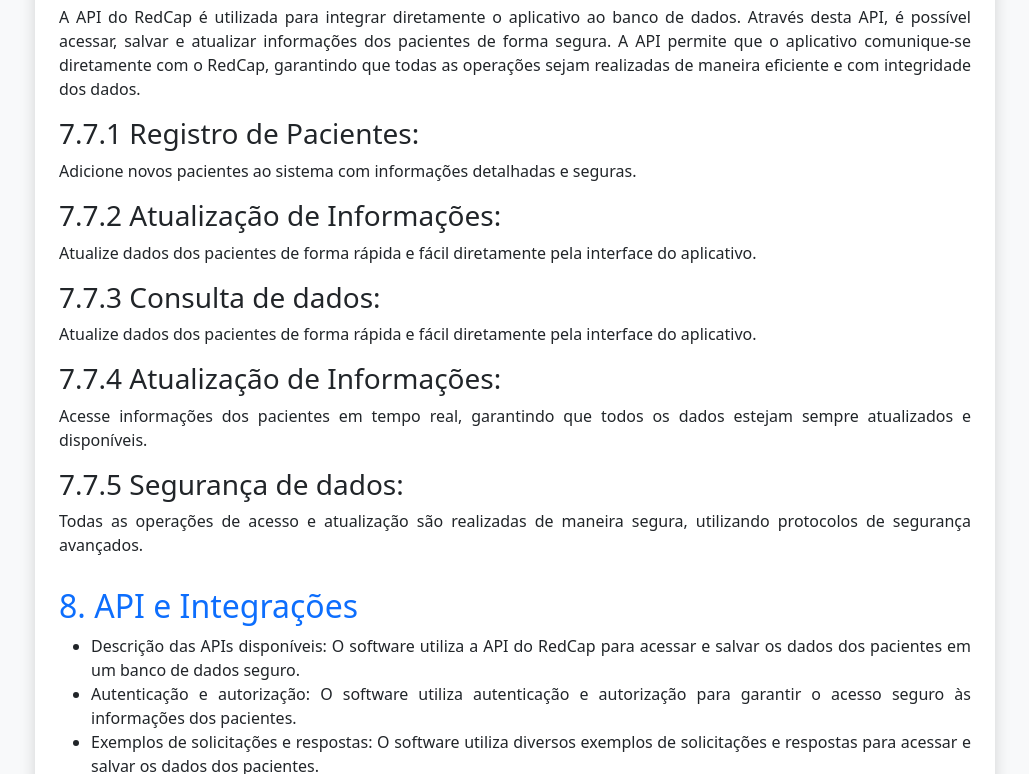
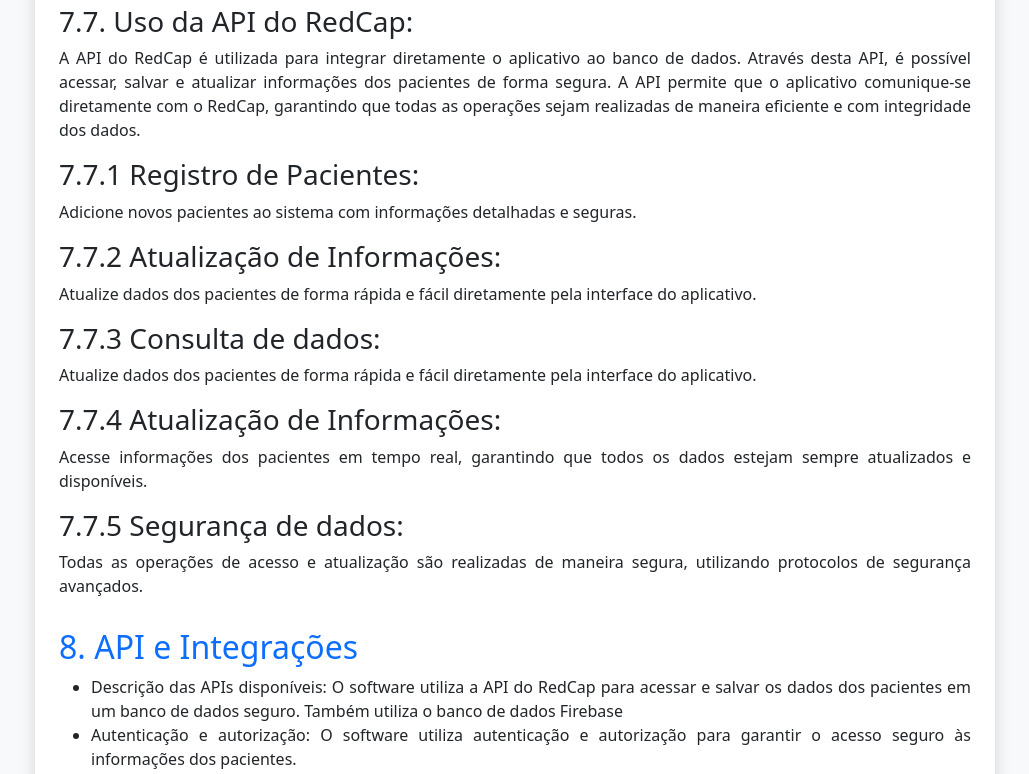
Before and after one commit to projetosici/Documentacao-App-Registro, a plain HTML site: page index.html in a window 1280 px wide. Shown: the part 5513-6287 px from the top of the page, without its empty margins (125-1154 px from the left). Drawn offline with nearby package versions, Linux system fonts and the light colour scheme.

Commit message:
Edições

```diff
--- a/index.html
+++ b/index.html
@@ -175,6 +175,7 @@ Conexão com a internet</p>
       <tr><td>Interface (UI)</td><td>Flutter SDK</td></tr>
       <tr><td>Autenticação</td><td>Firebase Auth</td></tr>
       <tr><td>Banco de Dados</td><td>Firebase Firestore</td></tr>
+      <tr><td>Banco de Dados</td><td>RedCap</td></tr>
       <tr><td>API REST</td><td>Pacote <code>http</code></td></tr>
       <tr><td>Geração de PDF</td><td>Pacotes <code>pdf</code> e <code>printing</code></td></tr>
       <tr><td>Modelos de Dados</td><td>Classes Dart no diretório <code>model/</code></td></tr>
@@ -244,7 +245,7 @@ Conexão com a internet</p>
     <section>
       <h2 id="api">8. API e Integrações</h2>
       <ul>
-        <li>Descrição das APIs disponíveis: O software utiliza a API do RedCap para acessar e salvar os dados dos pacientes em um banco de dados seguro.</li>
+        <li>Descrição das APIs disponíveis: O software utiliza a API do RedCap para acessar e salvar os dados dos pacientes em um banco de dados seguro. Também utiliza o banco de dados Firebase</li>
         <li>Autenticação e autorização: O software utiliza autenticação e autorização para garantir o acesso seguro às informações dos pacientes.</li>
         <li>Exemplos de solicitações e respostas: O software utiliza diversos exemplos de solicitações e respostas para acessar e salvar os dados dos pacientes.</li>
         <li>Integração com outros sistemas: O software pode ser integrado com outros sistemas, como sistemas de gestão de clínicas, sistemas de gestão de hospitais, entre outros.</li>
```
